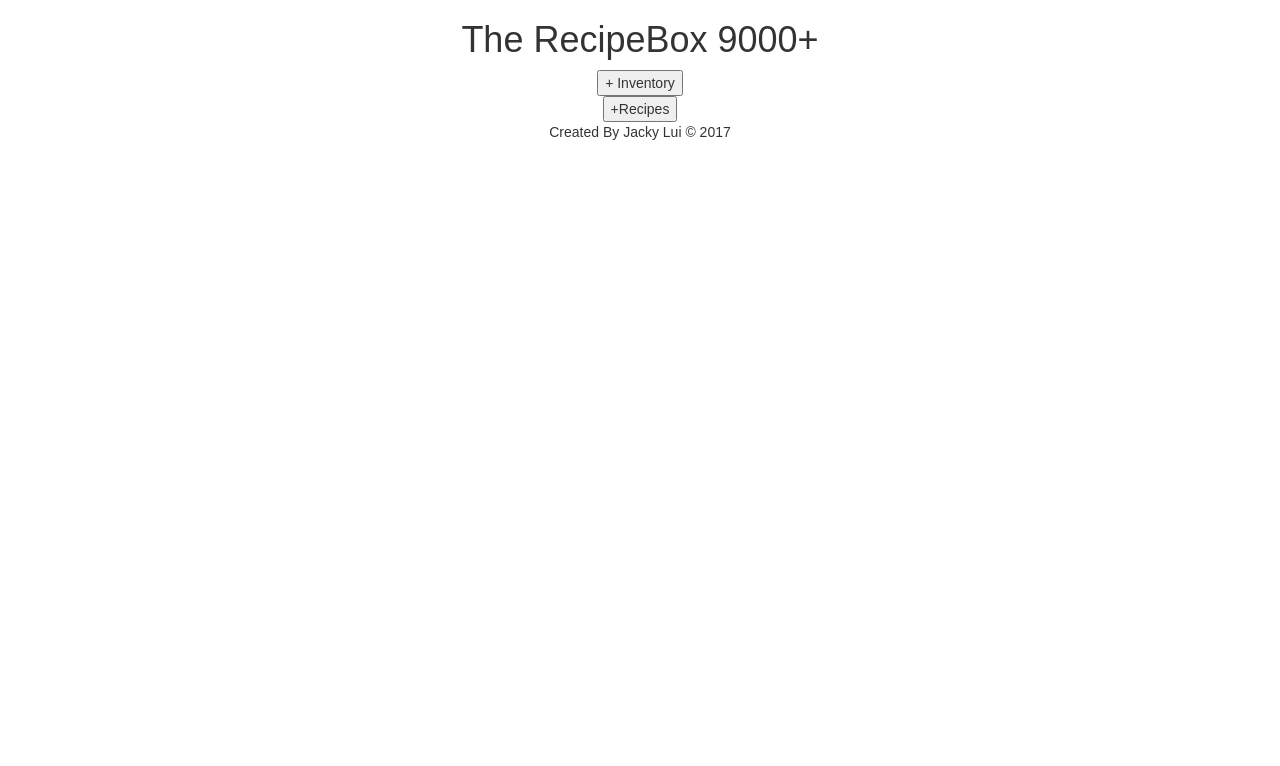
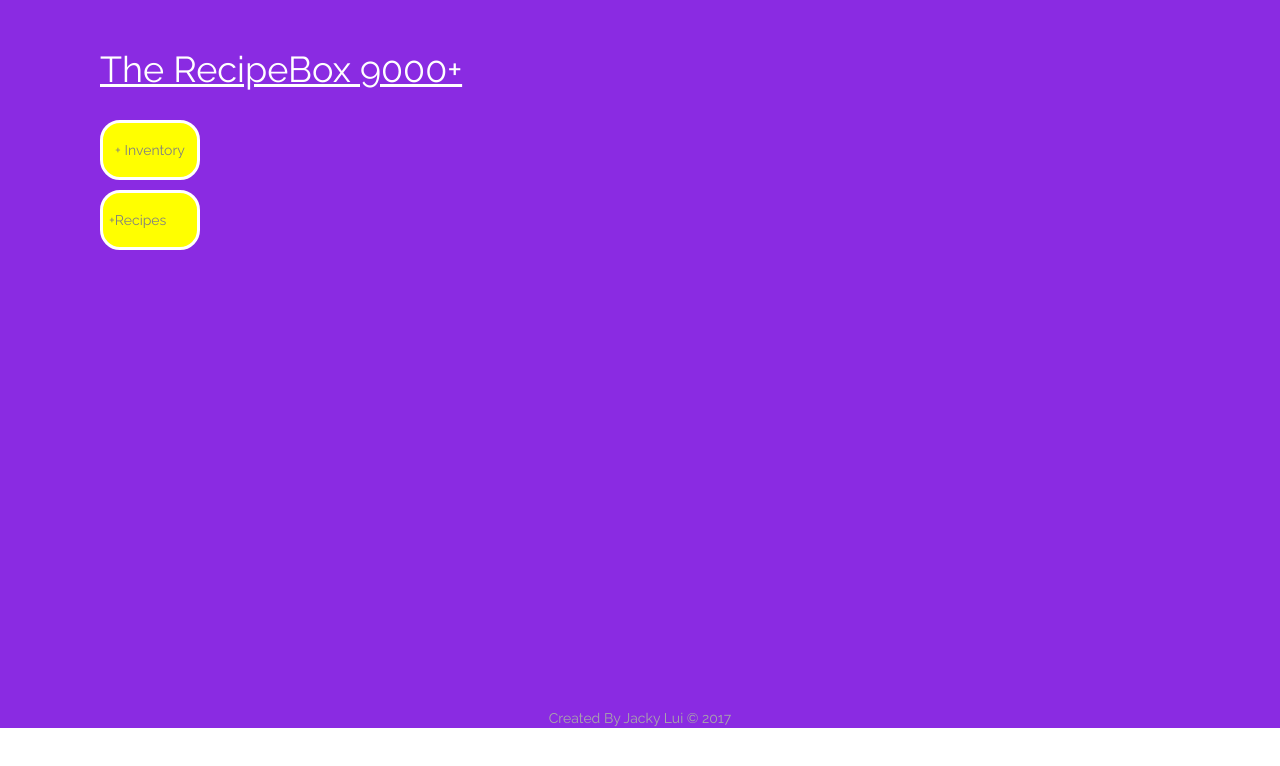
Before and after one commit to Recelis/recipebox, a React (Create React App) app: page / in a window 1280 px wide. Shown: the top 766 px of the page. Built offline with nearby package versions, Linux system fonts and the light colour scheme.

Commit message:
styling site with colours

```diff
--- a/public/index.html
+++ b/public/index.html
@@ -11,6 +11,7 @@
     <link rel="manifest" href="%PUBLIC_URL%/manifest.json">
     <link rel="shortcut icon" href="%PUBLIC_URL%/favicon.ico">
     <link rel="stylesheet" href="https://maxcdn.bootstrapcdn.com/bootstrap/3.3.7/css/bootstrap.min.css" integrity="sha384-BVYiiSIFeK1dGmJRAkycuHAHRg32OmUcww7on3RYdg4Va+PmSTsz/K68vbdEjh4u" crossorigin="anonymous">
+    <link href="https://fonts.googleapis.com/css?family=Raleway" rel="stylesheet">
     <!--
       Notice the use of %PUBLIC_URL% in the tags above.
       It will be replaced with the URL of the `public` folder during the build.
--- a/src/App.css
+++ b/src/App.css
@@ -1,6 +1,53 @@
 .App {
   text-align: center;
+  background-color:blueviolet;
+  margin:0;
+  padding:0;
 }
+
+.mainTitle{
+  font-family: 'Raleway', sans-serif;
+  padding-top:50px;
+  color: white;
+  margin-top:0;
+  margin-bottom:30px;
+}
+
+.mainSpace{
+  /* background-color:grey; */
+  text-align:left;
+  margin-left:100px;
+}
+
+.inventoryTitle{
+  background-color:yellow;
+  color:grey;
+  border:solid white;
+  border-radius: 20px;
+  width:100px;
+  height:60px;
+  font-family: 'Raleway', sans-serif;
+  margin-bottom:10px;
+}
+
+.recipeTitle{
+  background-color:yellow;
+  color:grey;
+  border:solid white 3px;
+  border-radius: 20px;
+  width:100px;
+  height:60px;
+  font-family: 'Raleway', sans-serif;
+  margin-bottom:10px;
+  text-align:left;
+}
+
+/***************************************** Inventory **********************************************/
+.inventory{
+
+}
+
+/***************************************** Stock Status *******************************************/
 
 .none{
   border:solid red;
@@ -37,3 +84,13 @@
   height:30px;
   text-align:center;
 }
+
+/***************************************** CopyRight *******************************************/
+
+.copyRight{
+  text-align: center;
+  margin-top:35%;
+  font-family: 'Raleway', sans-serif;
+  color:darkgrey;
+  margin-bottom:0;
+}
--- a/src/App.js
+++ b/src/App.js
@@ -7,7 +7,7 @@ class App extends Component {
     return (
       <div className="App">
         <RecipeBox/>
-        <p>Created By Jacky Lui &#169; 2017</p>
+        <p className = "copyRight">Created By Jacky Lui &#169; 2017</p>
       </div>
     );
   }
--- a/src/components/IngredientTable.js
+++ b/src/components/IngredientTable.js
@@ -40,7 +40,7 @@ class IngredientTable extends Component{
 
 function Title(props){
     return(
-        <button onClick={()=> props.onClick()}> {props.openRecipes}Recipes</button>
+        <button onClick={()=> props.onClick()} className="recipeTitle"> {props.openRecipes}Recipes</button>
     )
 }
 export default IngredientTable;
--- a/src/components/InventoryTable.js
+++ b/src/components/InventoryTable.js
@@ -1,9 +1,9 @@
 import React, { Component } from 'react'
 
 class InventoryTable extends Component {
-    constructor(props){
+    constructor(props) {
         super(props);
-        this.state ={
+        this.state = {
             opened: false,
             openedValue: '+',
         }
@@ -19,9 +19,9 @@ class InventoryTable extends Component {
             openedValue: '-'
         });
     }
-    render(){
-        return(
-            <div>
+    render() {
+        return (
+            <div className="inventory">
                 <Title
                     openedValue={this.state.openedValue}
                     onClick={() => this.clickedOpen()}
@@ -53,7 +53,7 @@ class InventoryTable extends Component {
 
 function Title(props) {
     return (
-        <button onClick={() => props.onClick()}>{props.openedValue} Inventory</button>
+        <button onClick={() => props.onClick()} className="inventoryTitle">{props.openedValue} Inventory</button>
     )
 }
 
--- a/src/components/RecipeBox.js
+++ b/src/components/RecipeBox.js
@@ -71,8 +71,8 @@ class RecipeBox extends Component {
 
     render() {
         return (
-            <div>
-                <h1>The RecipeBox 9000+</h1>
+            <div className="mainSpace">
+                <h1 className="mainTitle"><u>The RecipeBox 9000+</u></h1>
                 <InventoryTable
                     openValue = {this.state.openedValue}
                     clickedOpen = {()=>this.clickedOpen()}
--- a/src/components/RecipeRow.js
+++ b/src/components/RecipeRow.js
@@ -25,17 +25,23 @@ class RecipeRow extends Component {
                     editing={this.props.editing}
                     deleteRow={this.props.deleteRow}
                 />
+                <div classsName="rows">
+                    <div className="col-xs-6">
                         <Edit
                             showIngredients={this.props.recipesStorage[this.props.ii][1]}
                             clickedEdit={() => this.props.clickedEdit()}
                             ii={this.props.ii}
                         />
+                    </div>
+                    <div classsName="col-xs-6">
                         <Add
                             editing={this.props.editing}
                             clickedAddIngred={() => this.props.clickedAddIngred()}
                             recipesStorage={this.props.recipesStorage}
                             ii={this.props.ii}
                         />
+                    </div>
+                </div>
             </div>
         )
     }
```
Lines whose indentation alone changed are shown as unchanged.
